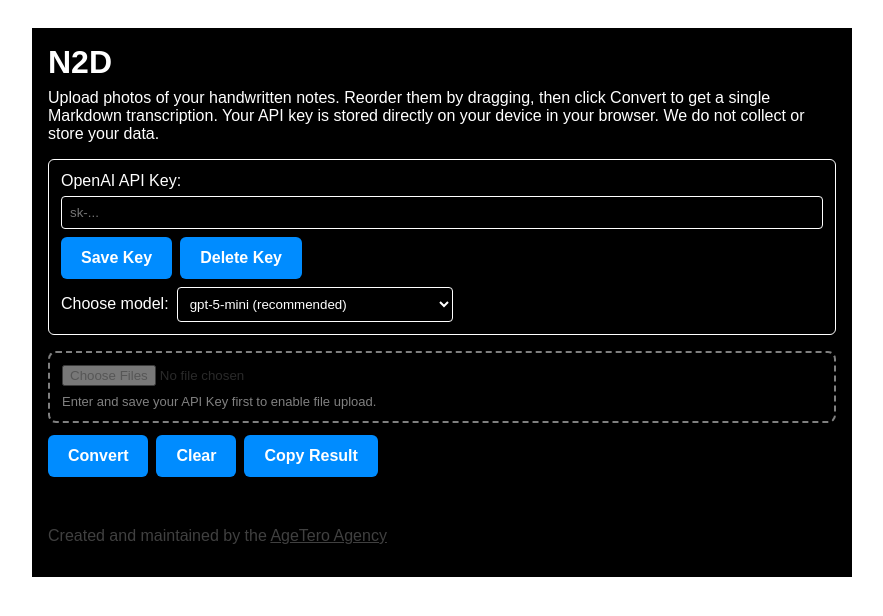
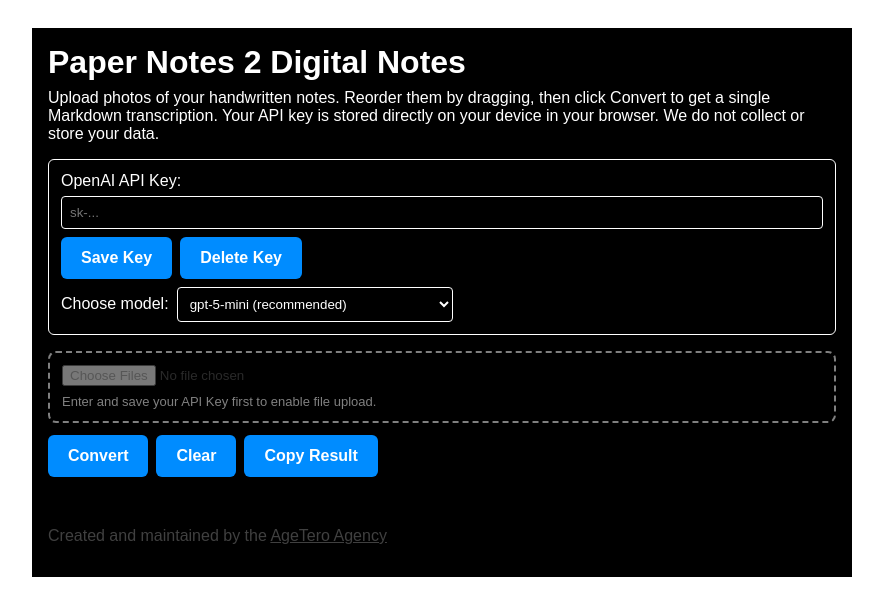
Before and after one commit to shandrodan/notes2digital, a Next.js app: page / in a window 1280 px wide. Shown: the top 616 px of the page, without its empty margins (198-1081 px from the left). Built offline with nearby package versions, Linux system fonts and the light colour scheme.

Commit message:
Naming changed

```diff
--- a/src/app/page.js
+++ b/src/app/page.js
@@ -114,7 +114,7 @@ useEffect(() => {
 
   return (
     <main style={{ maxWidth: 820, margin: "28px auto", padding: 16, background: "#000", color: "#fff" }}>
-      <h1 style={{ marginBottom: 8 }}>N2D</h1>
+      <h1 style={{ marginBottom: 8 }}>Paper Notes 2 Digital Notes</h1>
       <p style={{ marginTop: 0, marginBottom: 16 }}>
         Upload photos of your handwritten notes. Reorder them by dragging, then click Convert to get a
         single Markdown transcription. Your API key is stored directly on your device in your browser. We do not collect or store your data.
```
